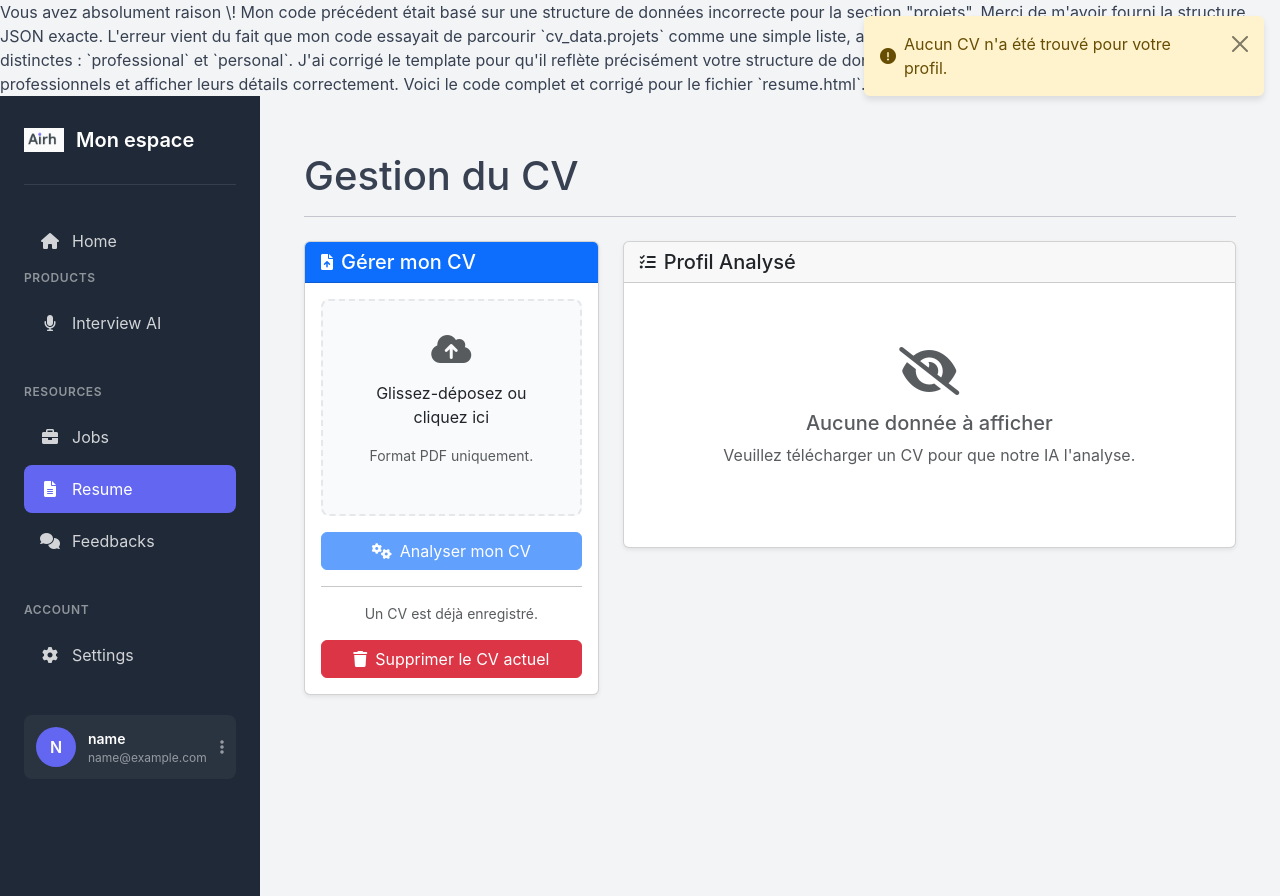
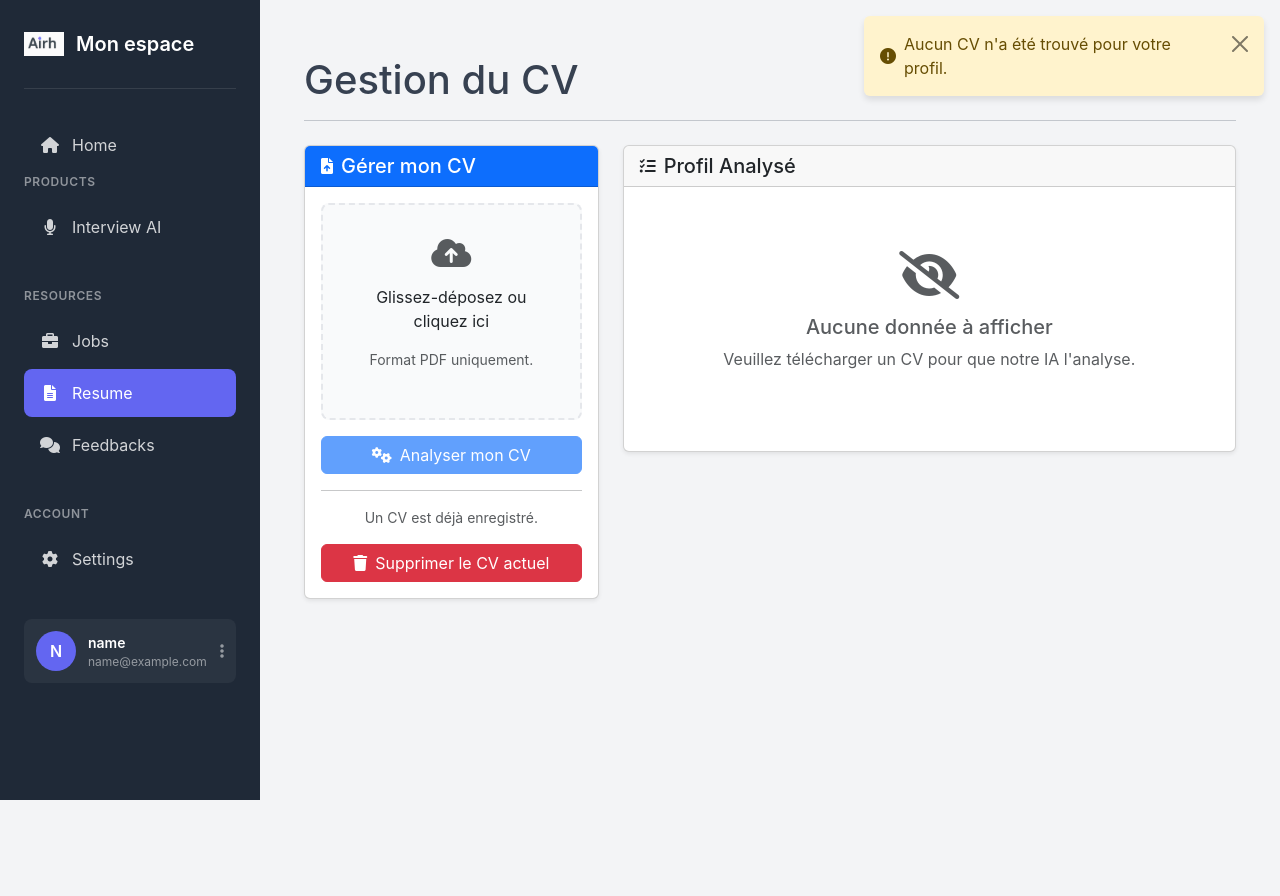
Before and after one commit to quentinL52/AI_interview_front, a Flask app: page /resume in a window 1280 px wide. After the commit the page ends 800 px from the top, so only its background shows below. Run offline with Flask 3, Linux system fonts and the light colour scheme; the visitor is signed in with stand-in values (Sample User, id 1); tables that the repository leaves empty hold one stand-in row (values such as "Sample post"); parts of the project's set-up code (start-up, migrations or seed data) failed here and were passed over.

Commit message:
Update resume.html

````diff
--- a/templates/resume.html
+++ b/templates/resume.html
@@ -1,10 +1,3 @@
-Vous avez absolument raison \! Mon code précédent était basé sur une structure de données incorrecte pour la section "projets". Merci de m'avoir fourni la structure JSON exacte. L'erreur vient du fait que mon code essayait de parcourir `cv_data.projets` comme une simple liste, alors qu'il s'agit d'un objet contenant deux listes distinctes : `professional` et `personal`.
-
-J'ai corrigé le template pour qu'il reflète précisément votre structure de données. Il va maintenant parcourir les projets professionnels et afficher leurs détails correctement.
-
-Voici le code complet et corrigé pour le fichier `resume.html`.
-
-```html
 {% extends "base.html" %}
 
 {% block title %}Mon CV - AIrh{% endblock %}
@@ -304,4 +297,3 @@
 });
 </script>
 {% endblock %}
-```
````
